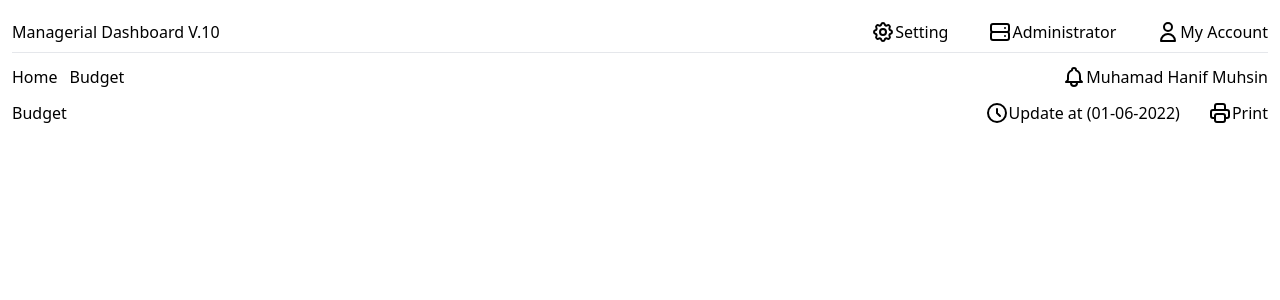
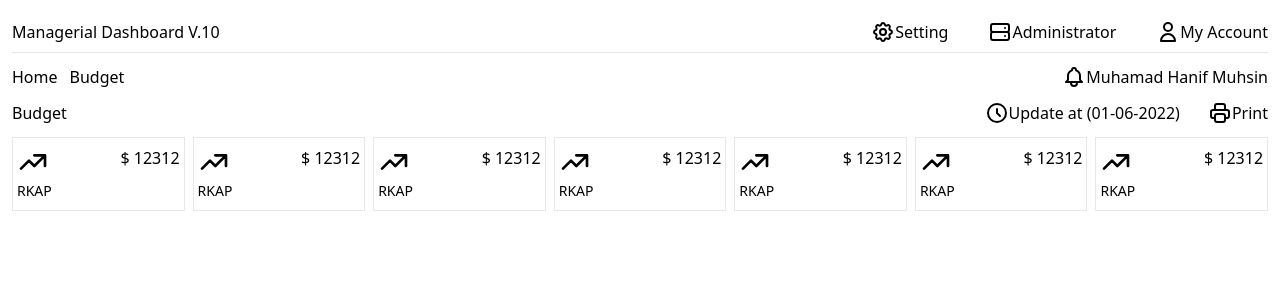
Before and after one commit to mhanifmuhsin/test-dago, a React (Create React App) app: page /budget in a window 1280 px wide. Shown: the top 300 px of the page. Built offline with nearby package versions, Linux system fonts and the light colour scheme.

Commit message:
Create card budget

```diff
--- /dev/null
+++ b/src/components/BudgetContent.jsx
@@ -0,0 +1,41 @@
+import CardBudget from "./CardBudget";
+
+export default function BudgetContent() {
+  const dummyData = [
+    {
+      title: "RKAP",
+      value: "$ 12312",
+    },
+    {
+      title: "RKAP",
+      value: "$ 12312",
+    },
+    {
+      title: "RKAP",
+      value: "$ 12312",
+    },
+    {
+      title: "RKAP",
+      value: "$ 12312",
+    },
+    {
+      title: "RKAP",
+      value: "$ 12312",
+    },
+    {
+      title: "RKAP",
+      value: "$ 12312",
+    },
+    {
+      title: "RKAP",
+      value: "$ 12312",
+    },
+  ];
+  return (
+    <div className="flex justify-around px-3 space-x-2">
+      {dummyData.map((data, index) => {
+        return <CardBudget title={data.title} value={data.value} />;
+      })}
+    </div>
+  );
+}
--- /dev/null
+++ b/src/components/CardBudget.jsx
@@ -0,0 +1,26 @@
+export default function CardBudget({ title, value }) {
+  return (
+    <div className="border w-full py-2 px-1">
+      <div className="flex justify-between">
+        <svg
+          xmlns="http://www.w3.org/2000/svg"
+          className="h-8 w-8"
+          fill="none"
+          viewBox="0 0 24 24"
+          stroke="currentColor"
+          strokeWidth={2}
+        >
+          <path
+            strokeLinecap="round"
+            strokeLinejoin="round"
+            d="M13 7h8m0 0v8m0-8l-8 8-4-4-6 6"
+          />
+        </svg>
+        <span>{value}</span>
+      </div>
+      <div>
+        <span className="text-sm">{title}</span>
+      </div>
+    </div>
+  );
+}
--- a/src/pages/Budget/index.jsx
+++ b/src/pages/Budget/index.jsx
@@ -1,9 +1,11 @@
+import BudgetContent from "../../components/BudgetContent";
 import Menus from "../../components/Menus";
 
 export default function Budget(){
     return(
         <>
         <Menus/>
+        <BudgetContent/>
         </>
     )
 }
```
